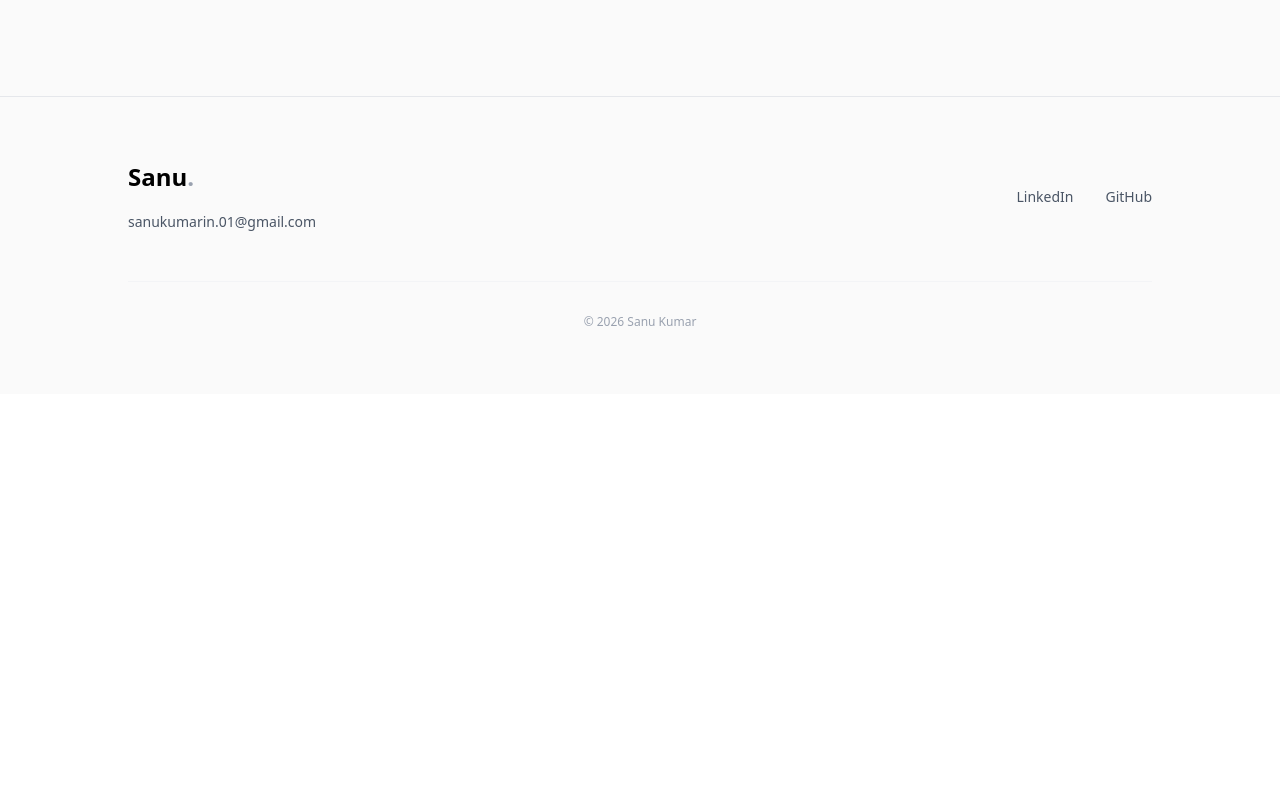
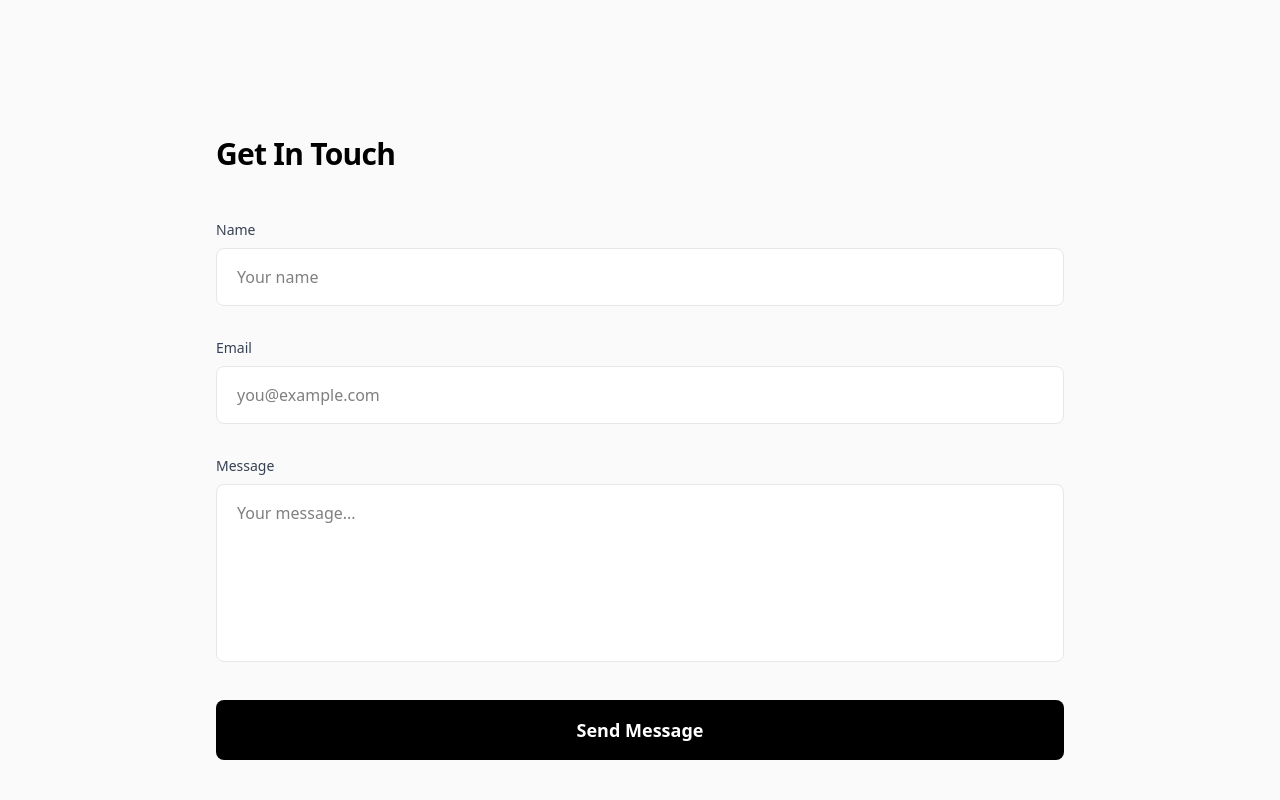
Before and after one commit to sanukumar-in/sanu-portfolio, a React (Vite) app: page / in a window 1280 px wide. Shown: the part 1860-2660 px from the top of the page. Before the commit the page ends 2254 px from the top, so only its background shows below. Built offline with nearby package versions, Linux system fonts and the light colour scheme.

Commit message:
feat: add contact form

```diff
--- a/src/App.tsx
+++ b/src/App.tsx
@@ -3,6 +3,7 @@ import { Footer } from "./components/Footer";
 import { Hero } from "./components/Hero";
 import { Navbar } from "./components/Navbar";
 import { Projects } from "./components/Projects";
+import { Contact } from './components/Contact';
 
 function App() {
   const [darkMode, setDarkMode] = useState(false);
@@ -17,6 +18,7 @@ function App() {
             <Navbar darkMode={darkMode} toggleDarkMode={toggleDarkMode} />
             <Hero />
             <Projects />
+            <Contact />
             <Footer />
         </main>
   );
--- /dev/null
+++ b/src/components/Contact.tsx
@@ -0,0 +1,149 @@
+import { useState, useEffect } from 'react';
+
+export const Contact = () => {
+    const [formData, setFormData] = useState({
+        name: '',
+        email: '',
+        message: ''
+    });
+
+    const [errors, setErrors] = useState({
+        name: '',
+        email: '',
+        message: ''
+    });
+
+    const [showToast, setShowToast] = useState(false);
+
+    const handleChange = (e: React.ChangeEvent<HTMLInputElement | HTMLTextAreaElement>) => {
+        const { name, value } = e.target;
+        setFormData(prev => ({ ...prev, [name]: value }));
+        setErrors(prev => ({ ...prev, [name]: '' }));
+    };
+
+    const validate = () => {
+        let isValid = true;
+        const newErrors = { name: '', email: '', message: '' };
+
+        if (!formData.name.trim()) {
+            newErrors.name = 'Name is required';
+            isValid = false;
+        }
+
+        if (!formData.email.trim()) {
+            newErrors.email = 'Email is required';
+            isValid = false;
+        } else if (!/\S+@\S+\.\S+/.test(formData.email)) {
+            newErrors.email = 'Please enter a valid email';
+            isValid = false;
+        }
+
+        if (!formData.message.trim()) {
+            newErrors.message = 'Message is required';
+            isValid = false;
+        }
+
+        setErrors(newErrors);
+        return isValid;
+    };
+
+    const handleSubmit = (e: React.SubmitEvent<HTMLFormElement>) => {
+        e.preventDefault();
+
+        if (validate()) {
+            setFormData({ name: '', email: '', message: '' });
+
+            setShowToast(true);
+        }
+    };
+
+    useEffect(() => {
+        if (showToast) {
+            const timer = setTimeout(() => {
+                setShowToast(false);
+            }, 3000);
+            return () => clearTimeout(timer);
+        }
+    }, [showToast]);
+
+    return (
+        <section id="contact" className="py-20 px-6 w-full max-w-4xl mx-auto">
+            <h2 className="text-3xl font-bold mb-12 tracking-tight text-black dark:text-white">
+                Get In Touch
+            </h2>
+
+            <form onSubmit={handleSubmit} className="space-y-8">
+
+                <div>
+                    <label className="block text-sm font-medium text-gray-700 dark:text-gray-300 mb-2">
+                        Name
+                    </label>
+                    <input
+                        type="text"
+                        name="name"
+                        value={formData.name}
+                        onChange={handleChange}
+                        className={`w-full px-5 py-4 rounded-lg border bg-white dark:bg-gray-800 text-black dark:text-white text-base focus:outline-none focus:ring-2 focus:ring-black dark:focus:ring-gray-500 transition ${
+                            errors.name ? 'border-red-500' : 'border-gray-200 dark:border-gray-700'
+                        }`}
+                        placeholder="Your name"
+                    />
+                    {errors.name && <p className="mt-2 text-sm text-red-500">{errors.name}</p>}
+                </div>
+
+                <div>
+                    <label className="block text-sm font-medium text-gray-700 dark:text-gray-300 mb-2">
+                        Email
+                    </label>
+                    <input
+                        type="email"
+                        name="email"
+                        value={formData.email}
+                        onChange={handleChange}
+                        className={`w-full px-5 py-4 rounded-lg border bg-white dark:bg-gray-800 text-black dark:text-white text-base focus:outline-none focus:ring-2 focus:ring-black dark:focus:ring-gray-500 transition ${
+                            errors.email ? 'border-red-500' : 'border-gray-200 dark:border-gray-700'
+                        }`}
+                        placeholder="you@example.com"
+                    />
+                    {errors.email && <p className="mt-2 text-sm text-red-500">{errors.email}</p>}
+                </div>
+
+                <div>
+                    <label className="block text-sm font-medium text-gray-700 dark:text-gray-300 mb-2">
+                        Message
+                    </label>
+                    <textarea
+                        name="message"
+                        value={formData.message}
+                        onChange={handleChange}
+                        rows={6}
+                        className={`w-full px-5 py-4 rounded-lg border bg-white dark:bg-gray-800 text-black dark:text-white text-base focus:outline-none focus:ring-2 focus:ring-black dark:focus:ring-gray-500 transition resize-none ${
+                            errors.message ? 'border-red-500' : 'border-gray-200 dark:border-gray-700'
+                        }`}
+                        placeholder="Your message..."
+                    />
+                    {errors.message && <p className="mt-2 text-sm text-red-500">{errors.message}</p>}
+                </div>
+
+                <button
+                    type="submit"
+                    className="w-full px-8 py-4 bg-black dark:bg-white text-white dark:text-black font-semibold rounded-lg hover:opacity-90 transition-all duration-300 text-lg"
+                >
+                    Send Message
+                </button>
+            </form>
+
+            {showToast && (
+                <div className="fixed bottom-6 right-6 z-50 flex items-center gap-3 bg-black dark:bg-white text-white dark:text-black px-6 py-4 rounded-lg shadow-2xl animate-[slideIn_0.3s_ease-out]">
+                    <p className="font-medium">Message sent successfully!</p>
+                    <button
+                        onClick={() => setShowToast(false)}
+                        className="ml-4 text-gray-400 hover:text-white dark:hover:text-black transition"
+                    >
+                        ✕
+                    </button>
+                </div>
+            )}
+        </section>
+    );
+};
--- a/src/components/Navbar.tsx
+++ b/src/components/Navbar.tsx
@@ -13,7 +13,7 @@ const navLinks: NavLink[] = [
     { name: 'Home', href: '/' },
     { name: 'About', href: '/about' },
     { name: 'Projects', href: '#projects' },
-    { name: 'Contact', href: '/contact' },
+    { name: 'Contact', href: '#contact' },
 ]
 
 export const Navbar = ({ darkMode, toggleDarkMode }: NavbarProps) => {
```
